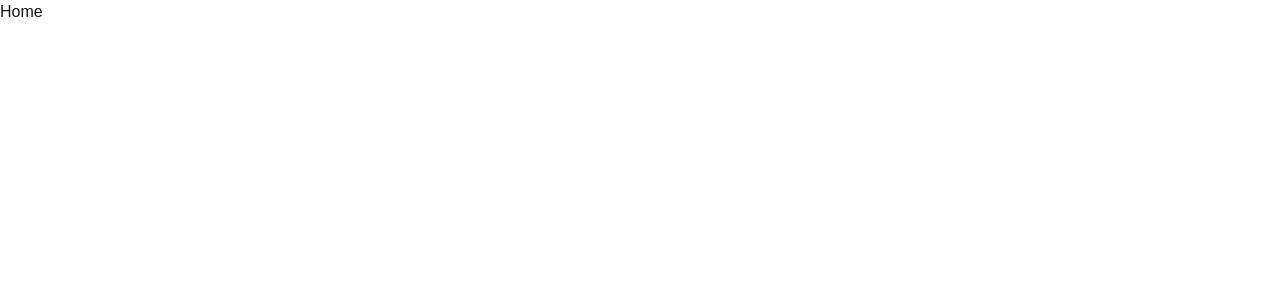
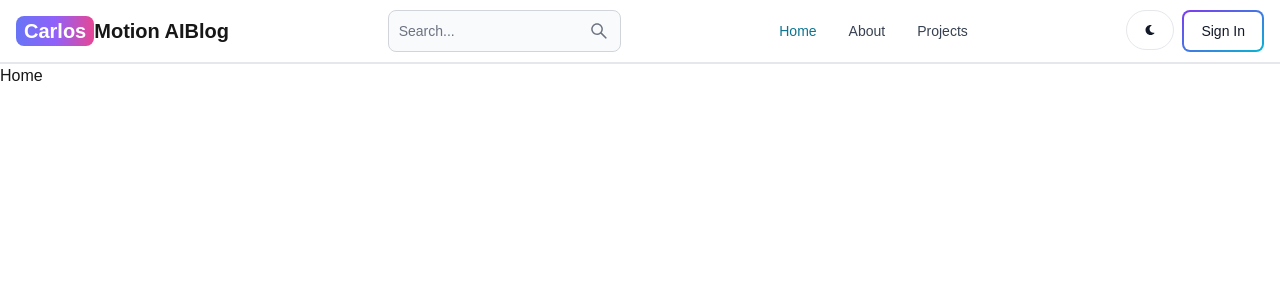
Before and after one commit to CarlosCorreia78/next-blog, a Next.js app: page / in a window 1280 px wide. Shown: the top 300 px of the page. Built offline with nearby package versions, Linux system fonts and the light colour scheme.

Commit message:
Create the header section

```diff
--- /dev/null
+++ b/src/app/components/Header.jsx
@@ -0,0 +1,65 @@
+'use client';
+import { Button, Navbar, TextInput } from 'flowbite-react';
+import Link from 'next/link';
+import { AiOutlineSearch } from 'react-icons/ai';
+import { FaMoon } from 'react-icons/fa';
+import { usePathname } from 'next/navigation';
+export default function Header() {
+  const path = usePathname();
+  return (
+    <Navbar className='border-b-2'>
+      <Link
+        href='/'
+        className='self-center whitespace-nowrap text-sm sm:text-xl font-semibold dark:text-white'
+      >
+        <span className='px-2 py-1 bg-gradient-to-r from-indigo-500 via-purple-500 to-pink-500 rounded-lg text-white'>
+          Carlos
+        </span>
+        Motion AIBlog
+      </Link>
+      <form>
+        <TextInput
+          type='text'
+          placeholder='Search...'
+          rightIcon={AiOutlineSearch}
+          className='hidden lg:inline'
+
+        />
+      </form>
+      <Button className='w-12 h-10 lg:hidden' color='gray' pill>
+        <AiOutlineSearch />
+      </Button>
+      <div className='flex gap-2 md:order-2'>
+        <Button
+          className='w-12 h-10 hidden sm:inline'
+          color='gray'
+          pill>
+         <FaMoon />
+        </Button>
+          <Link href='/sign-in'>
+            <Button gradientDuoTone='purpleToBlue' outline>
+              Sign In
+            </Button>
+          </Link>
+        <Navbar.Toggle />
+      </div>
+      <Navbar.Collapse>
+        <Link href='/'>
+          <Navbar.Link active={path === '/'} as={'div'}>
+            Home
+          </Navbar.Link>
+        </Link>
+        <Link href='/about'>
+          <Navbar.Link active={path === '/about'} as={'div'}>
+            About
+          </Navbar.Link>
+        </Link>
+        <Link href='/projects'>
+          <Navbar.Link active={path === '/projects'} as={'div'}>
+            Projects
+          </Navbar.Link>
+        </Link>
+      </Navbar.Collapse>
+    </Navbar>
+  );
+}
--- a/src/app/layout.js
+++ b/src/app/layout.js
@@ -1,5 +1,8 @@
 import { Geist, Geist_Mono } from "next/font/google";
 import "./globals.css";
+import Header from "./components/Header";
+
+
 
 const geistSans = Geist({
   variable: "--font-geist-sans",
@@ -22,6 +25,7 @@
       <body
         className={`${geistSans.variable} ${geistMono.variable} antialiased`}
       >
+        <Header />
         {children}
       </body>
     </html>
--- a/tailwind.config.mjs
+++ b/tailwind.config.mjs
@@ -1,9 +1,13 @@
+
+const flowbite = require("flowbite-react/tailwind");
+
 /** @type {import('tailwindcss').Config} */
 export default {
   content: [
     "./src/pages/**/*.{js,ts,jsx,tsx,mdx}",
     "./src/components/**/*.{js,ts,jsx,tsx,mdx}",
     "./src/app/**/*.{js,ts,jsx,tsx,mdx}",
+    flowbite.content(),
   ],
   theme: {
     extend: {
@@ -13,5 +17,5 @@
       },
     },
   },
-  plugins: [],
+  plugins: [flowbite.plugin()],
 };
```
Also changed, not shown: package.json (+10 -4 lines), 1 other file (tests, documents, lock files or other folders).
